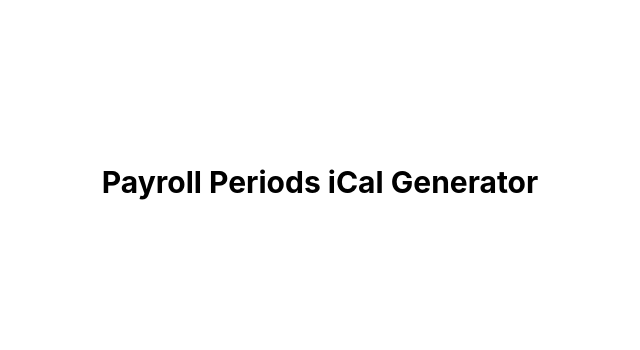
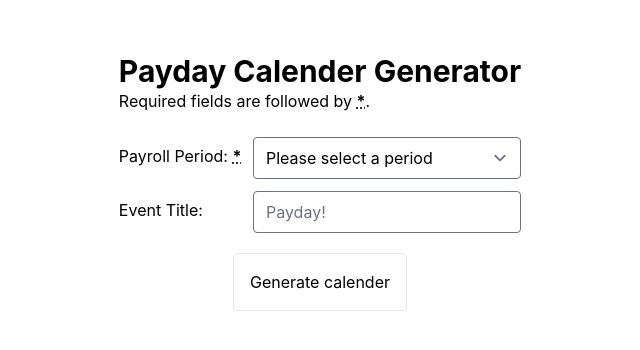
Before and after one commit to AndyN9/payday-calendar-generator, a React (Vite) app: page / in a window 1280 px wide. Shown: the part 218-568 px from the top of the page, without its empty margins (320-960 px from the left). Built offline with nearby package versions, Linux system fonts and the light colour scheme; the HTML template or start-up script is replaced by a standard one.

Commit message:
add initial html and css

```diff
--- a/src/PaydayCalenderGenerator/PaydayCalenderGenerator.jsx
+++ b/src/PaydayCalenderGenerator/PaydayCalenderGenerator.jsx
@@ -2,8 +2,65 @@ import React from 'react';
 
 export function PaydayCalenderGenerator() {
   return (
-    <div className="grid place-items-center h-screen">
-      <h1 className="text-3xl font-bold">Payroll Periods iCal Generator</h1>
+    <div className="grid place-content-center h-screen">
+      <form
+        id="payday-calender-generator"
+        name="payday-calender-generator"
+        autoComplete="off"
+      >
+        <h1 className="text-3xl font-bold">Payday Calender Generator</h1>
+        <p>
+          Required fields are followed by{' '}
+          <strong>
+            <abbr title="required">*</abbr>
+          </strong>
+          .
+        </p>
+        <section className="mt-5 space-y-2">
+          <p className="flex flex-col sm:flex-row place-content-between place-items-center">
+            <label htmlFor="payroll-period">
+              <span>Payroll Period: </span>
+              <strong>
+                <abbr title="required">*</abbr>
+              </strong>
+            </label>
+            <select
+              className="mt-1 w-2/3 rounded"
+              id="payroll-period"
+              name="payroll-period"
+              aria-label="Payroll period"
+              required
+            >
+              <option value="">Please select a period</option>
+              <option value="weekly">Weekly</option>
+              <option value="bi-weekly">Bi-weekly</option>
+              <option value="semi-monthly">Semi-monthly</option>
+              <option value="monthly">Monthly</option>
+            </select>
+          </p>
+          <p className="flex flex-col sm:flex-row place-content-between place-items-center">
+            <label htmlFor="event-title">
+              <span>Event Title: </span>
+            </label>
+            <input
+              className="mt-1 w-2/3 rounded"
+              type="text"
+              id="event-title"
+              name="event-title"
+              aria-label="Event title"
+              placeholder="Payday!"
+            />
+          </p>
+        </section>
+        <div className="text-center">
+          <input
+            className="mt-5 p-4 border rounded border-inherit "
+            type="submit"
+            value="Generate calender"
+            aria-label="Generate calender"
+          />
+        </div>
+      </form>
     </div>
   );
 }
```
